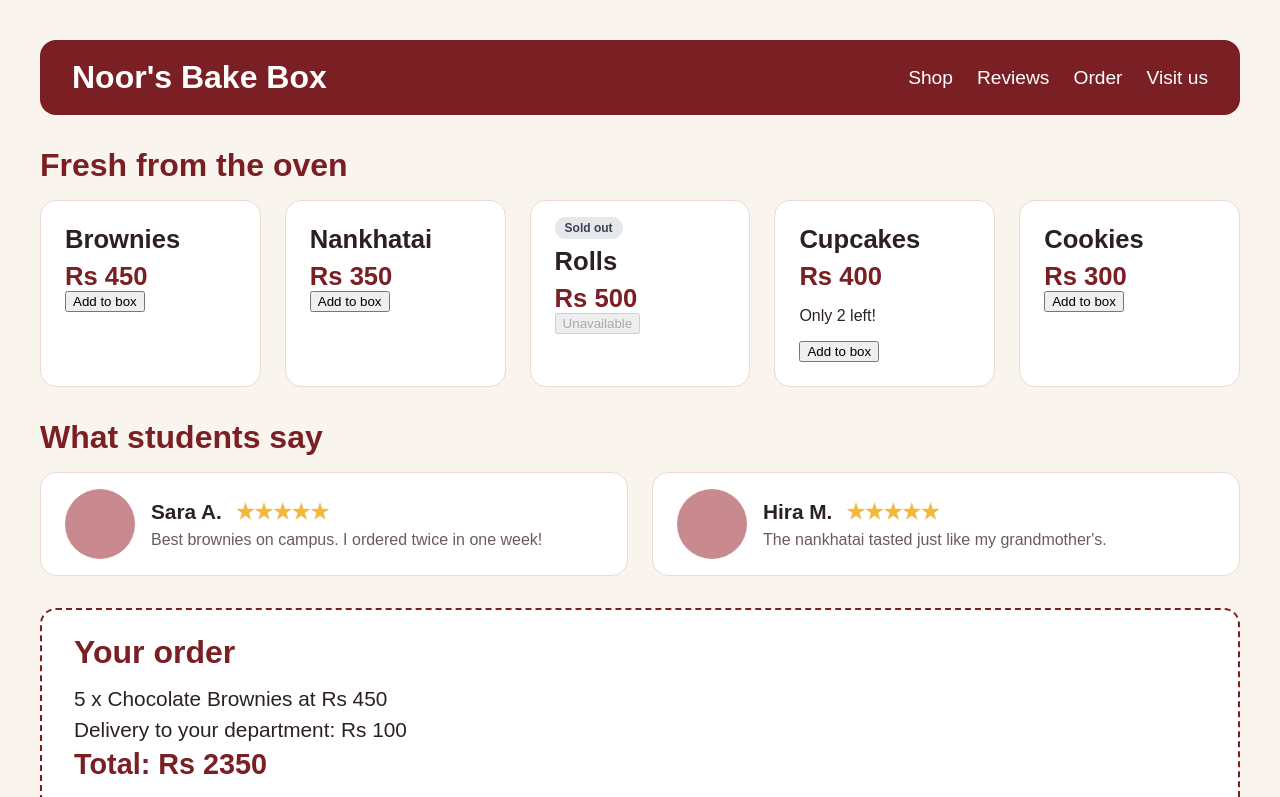
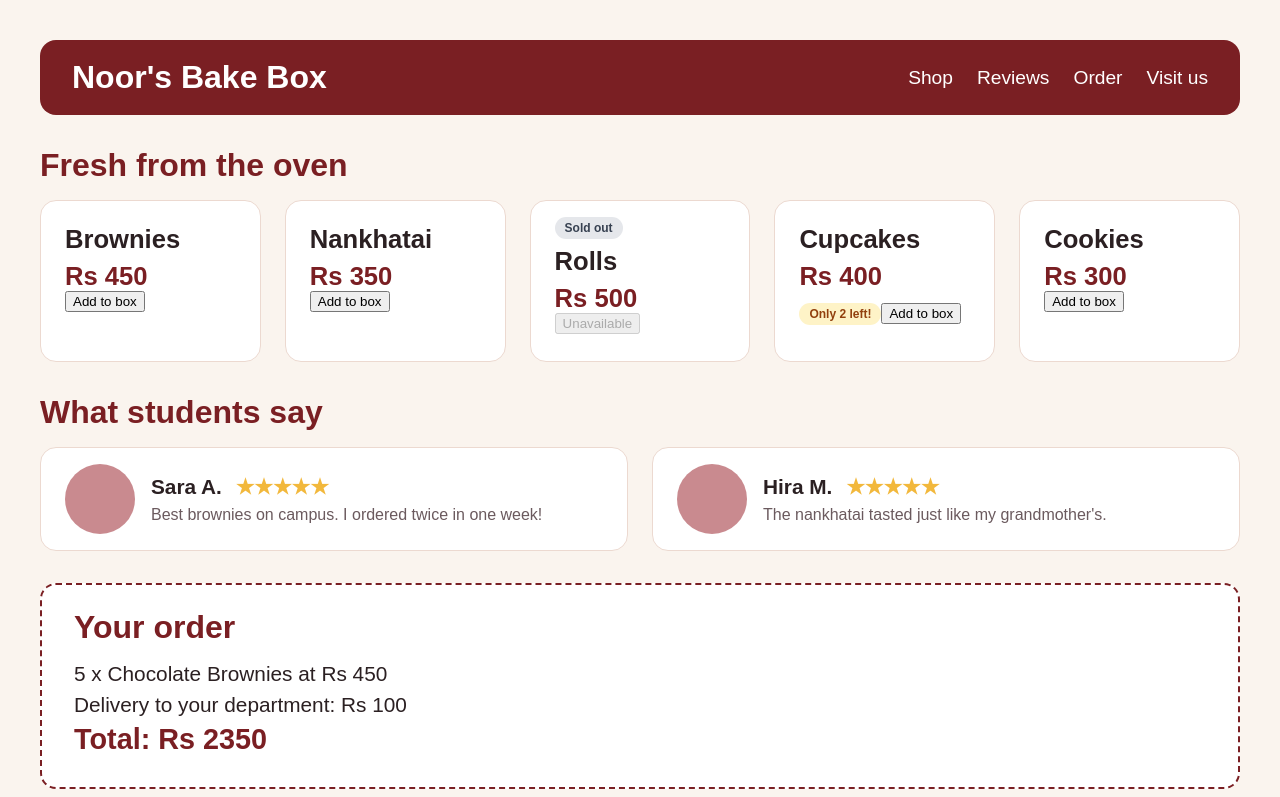
Before and after one commit to Maryam-nasir-projects/Bake-Box, a React (Vite) app: page / in a window 1280 px wide. Shown: the top 797 px of the page. Built offline with nearby package versions, Linux system fonts and the light colour scheme.

Commit message:
Style low stock message

```diff
--- a/src/components/products/ProductCard.jsx
+++ b/src/components/products/ProductCard.jsx
@@ -1,4 +1,3 @@
-
 import Badge from "./Badge";
 
 function ProductCard({ name, price, inStock, left }) {
@@ -10,9 +9,7 @@ function ProductCard({ name, price, inStock, left }) {
 
       <p className="price">Rs {price}</p>
 
-      {inStock && left < 5 && (
-        <p>Only {left} left!</p>
-      )}
+      {inStock && left < 5 && <p className="low-stock">Only {left} left!</p>}
 
       {inStock ? (
         <button>Add to box</button>
--- a/src/index.css
+++ b/src/index.css
@@ -175,3 +175,12 @@ h2 {
   font-size: 12px;
   font-weight: bold;
 }
+.low-stock {
+  display: inline-block;
+  padding: 4px 10px;
+  border-radius: 20px;
+  background-color: #fef3c7;
+  color: #92400e;
+  font-size: 12px;
+  font-weight: bold;
+}
```
